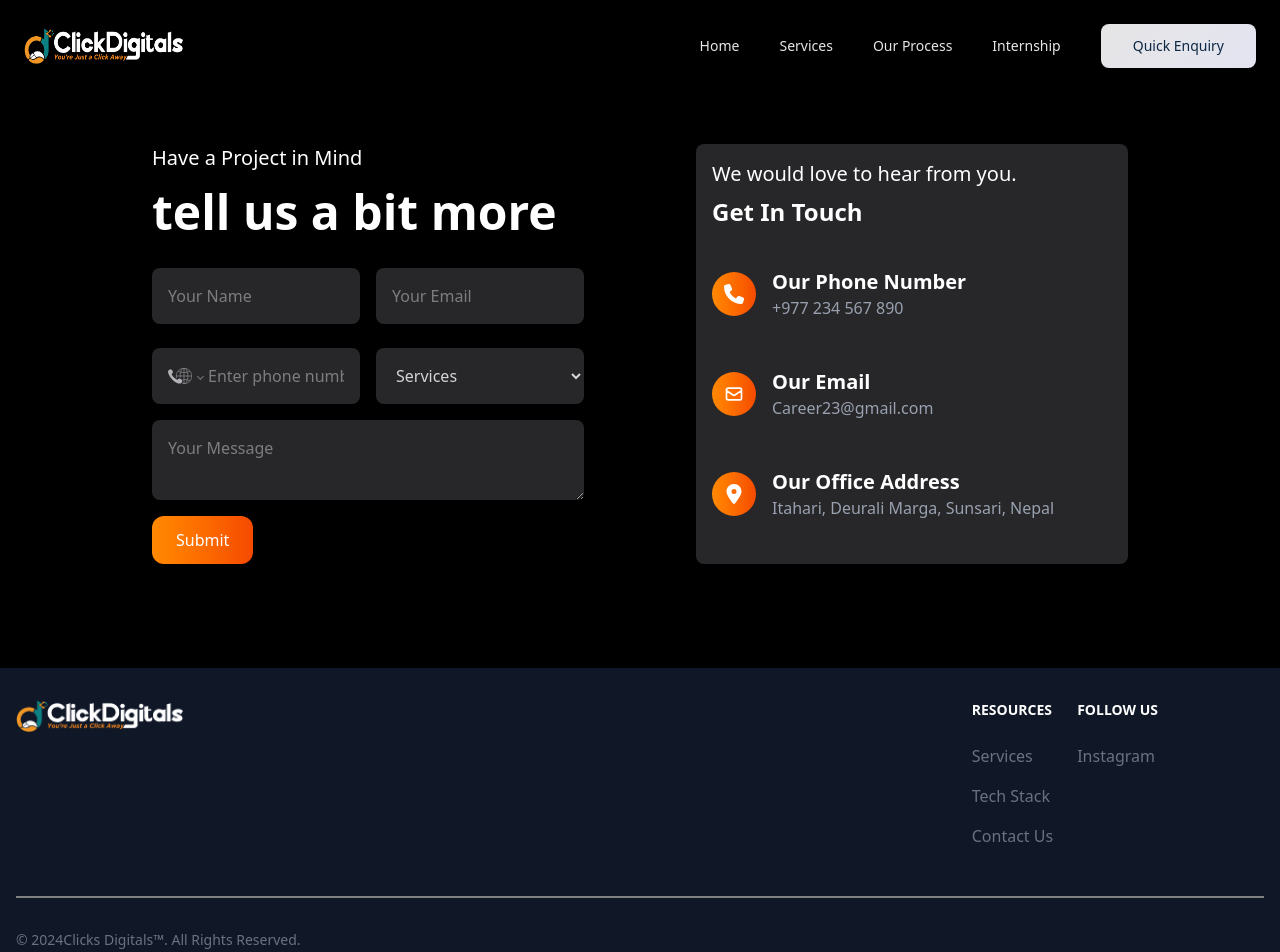
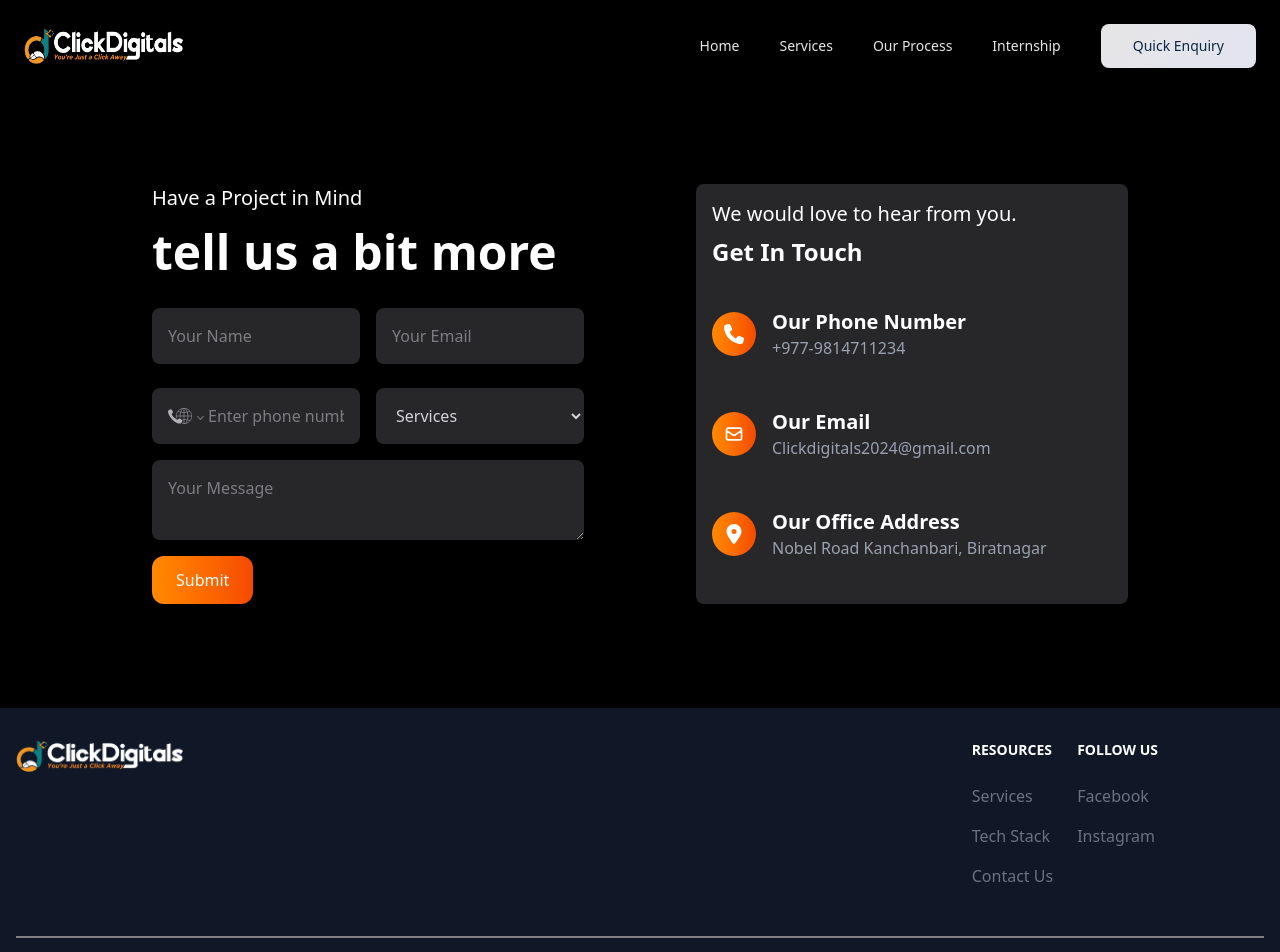
Before and after one commit to rrabir12/ClickDigital, a React (Vite) app: page /quickenquiry in a window 1280 px wide. Shown: the top 952 px of the page. Built offline with nearby package versions, Linux system fonts and the light colour scheme.

Commit message:
few changes

```diff
--- a/src/components/Footer.jsx
+++ b/src/components/Footer.jsx
@@ -41,7 +41,15 @@ function Footer() {
               <ul className="text-gray-500 dark:text-gray-400 font-medium">
                 <li className="mb-4">
                   <a
-                    href="https://www.instagram.com/clicksdigitals/"
+                    href="https://www.facebook.com/share/18wUWM79sm/"
+                    className="hover:underline "
+                  >
+                    Facebook
+                  </a>
+                </li>
+                <li className="mb-4">
+                  <a
+                    href="https://www.instagram.com/click.digitals?igsh=ZnE0Y2UyejU3ZDhz"
                     className="hover:underline "
                   >
                     Instagram
@@ -56,7 +64,7 @@ function Footer() {
           <span className="text-sm text-gray-500 sm:text-center dark:text-gray-400">
             © 2024
             <a href="/" className="hover:underline">
-              Clicks Digitals™
+              Click Digitals™
             </a>
             . All Rights Reserved.
           </span>
--- a/src/pages/QuickEnquiry/QuickEnquiry.jsx
+++ b/src/pages/QuickEnquiry/QuickEnquiry.jsx
@@ -9,8 +9,8 @@ export default function QuickEnquiry() {
   const [value, setValue] = useState();
 
   return (
-    <div className="bg-[#000000] pb-20">
-      <div className="max-w-5xl pt-36 mx-auto p-6 grid grid-cols-1 md:grid-cols-2 gap-28">
+    <div className="bg-[#000000] px-1 md:px-10 py-6 md:py-10 z-[10] relative">
+      <div className="max-w-5xl mb-10 pt-36 mx-auto p-6 grid grid-cols-1 md:grid-cols-2 gap-28">
         {/* Left Side: Form Section */}
         <div>
           <p className="text-white text-xl">Have a Project in Mind</p>
@@ -23,12 +23,12 @@ export default function QuickEnquiry() {
               <input
                 type="text"
                 placeholder="Your Name"
-                className="mt-2 block w-full bg-zinc-800 border border-zinc-600 rounded-lg shadow-sm text-base p-4 text-zinc-300 focus:outline-none focus:ring-2 focus:ring-blue-500"
+                className="mt-2 block w-full bg-zinc-800 border border-zinc-600 rounded-lg shadow-sm text-base p-4 text-zinc-300 focus:outline-none focus:ring-2 focus:ring-orange-500"
               />
               <input
                 type="email"
                 placeholder="Your Email"
-                className="mt-2 block w-full bg-zinc-800 border border-zinc-600 rounded-lg shadow-sm text-base p-4 text-zinc-300 focus:outline-none focus:ring-2 focus:ring-blue-500"
+                className="mt-2 block w-full bg-zinc-800 border border-zinc-600 rounded-lg shadow-sm text-base p-4 text-zinc-300 focus:outline-none focus:ring-2 focus:ring-orange-500"
               />
             </div>
             {/* Phone and Dropdown */}
@@ -36,10 +36,10 @@ export default function QuickEnquiry() {
               <PhoneInput
                 placeholder="Enter phone number"
                 value={value}
-                className="mt-2 block w-full bg-zinc-800 border border-zinc-600 rounded-lg shadow-sm text-base p-4 text-zinc-300 focus:outline-none focus:ring-2 focus:ring-blue-500"
+                className="mt-2 block w-full bg-zinc-800 border border-zinc-600 rounded-lg shadow-sm text-base p-4 text-zinc-300 focus:outline-none focus:ring-2 focus:ring-orange-500"
                 onChange={setValue}
               />
-              <select className="mt-2 block w-full bg-zinc-800 border border-zinc-600 rounded-lg shadow-sm text-base p-4 text-zinc-300 focus:outline-none focus:ring-2 focus:ring-blue-500">
+              <select className="mt-2 block w-full bg-zinc-800 border border-zinc-600 rounded-lg shadow-sm text-base p-4 text-zinc-300 focus:outline-none focus:ring-2 focus:ring-orange-500">
                 <option>Services</option>
                 <option>Web Development</option>
                 <option>App Development</option>
@@ -57,7 +57,7 @@ export default function QuickEnquiry() {
             {/* Message Box */}
             <textarea
               placeholder="Your Message"
-              className="mt-2 block w-full bg-zinc-800 border border-zinc-600 rounded-lg shadow-sm text-base p-4 text-zinc-300 focus:outline-none focus:ring-2 focus:ring-blue-500"
+              className="mt-2 block w-full bg-zinc-800 border border-zinc-600 rounded-lg shadow-sm text-base p-4 text-zinc-300 focus:outline-none focus:ring-2 focus:ring-orange-500"
             ></textarea>
             {/* Submit Button */}
             <button className="inline-flex items-center px-6 py-3 rounded-xl bg-gradient-to-r from-orange-400 to-orange-600 text-white font-medium transition-all duration-300 hover:shadow-lg hover:scale-105 hover:shadow-orange-500/25">
@@ -80,7 +80,8 @@ export default function QuickEnquiry() {
               {/* Text Section */}
               <div className="flex flex-col">
                 <div className="text-xl font-semibold">Our Phone Number</div>
-                <span className="text-md text-[#99A1AF]">+977 234 567 890</span>
+                <span className="text-md text-[#99A1AF]">+977-9814711234
+                </span>
               </div>
             </div>
 
@@ -94,7 +95,7 @@ export default function QuickEnquiry() {
               {/* Text Section */}
               <div className="flex flex-col">
                 <div className="text-xl font-semibold">Our Email</div>
-                <span className="text-md text-[#99A1AF]">Career23@gmail.com</span>
+                <span className="text-md text-[#99A1AF]">Clickdigitals2024@gmail.com</span>
               </div>
             </div>
 
@@ -107,7 +108,7 @@ export default function QuickEnquiry() {
               {/* Text Section */}
               <div className="flex flex-col">
                 <div className="text-xl font-semibold">Our Office Address</div>
-                <span className="text-md text-[#99A1AF]">Itahari, Deurali Marga, Sunsari, Nepal</span>
+                <span className="text-md text-[#99A1AF]"><a href="https://g.co/kgs/4sMGN7e">Nobel Road Kanchanbari, Biratnagar</a></span>
               </div>
             </div>
           </div>
```
